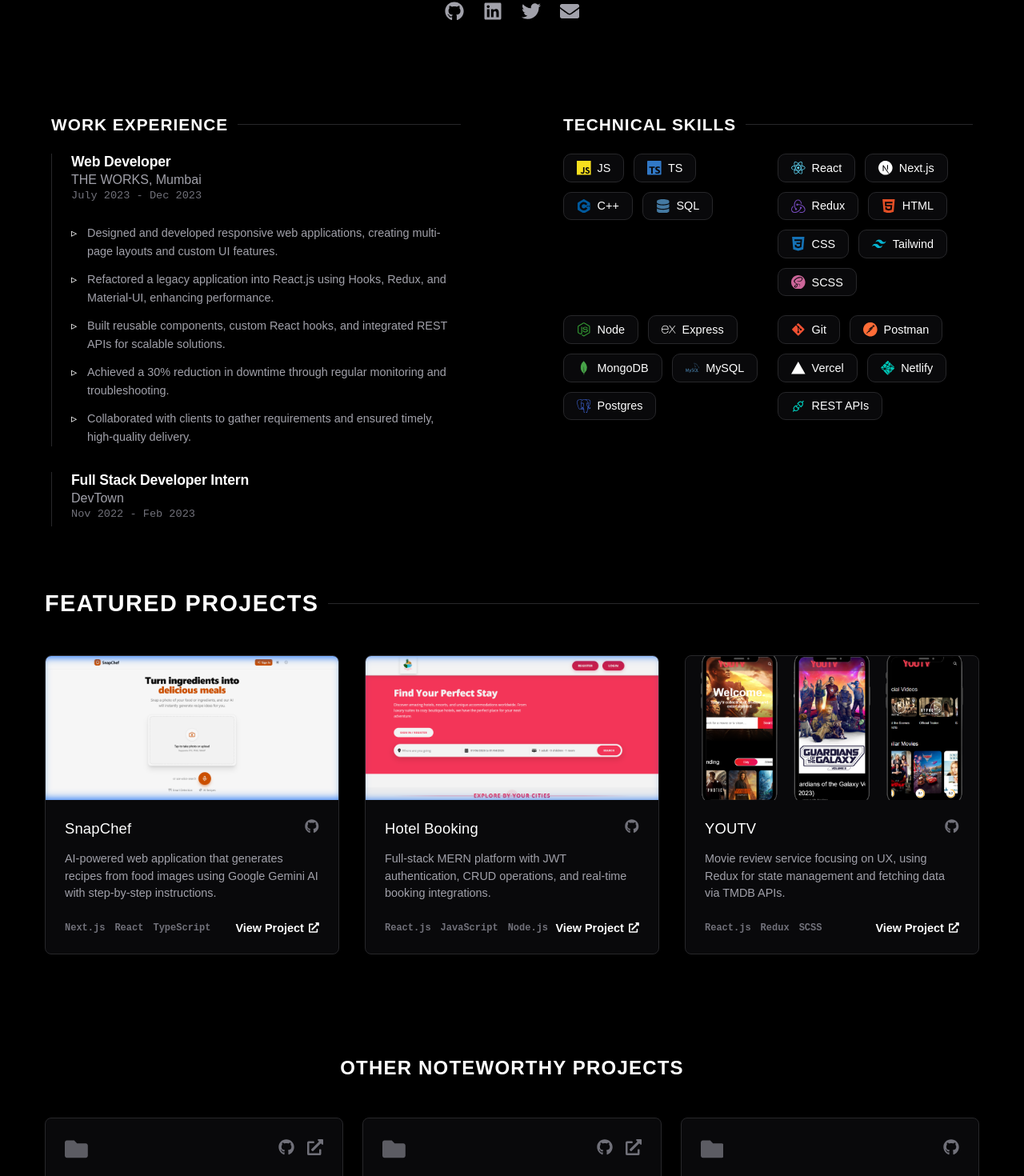
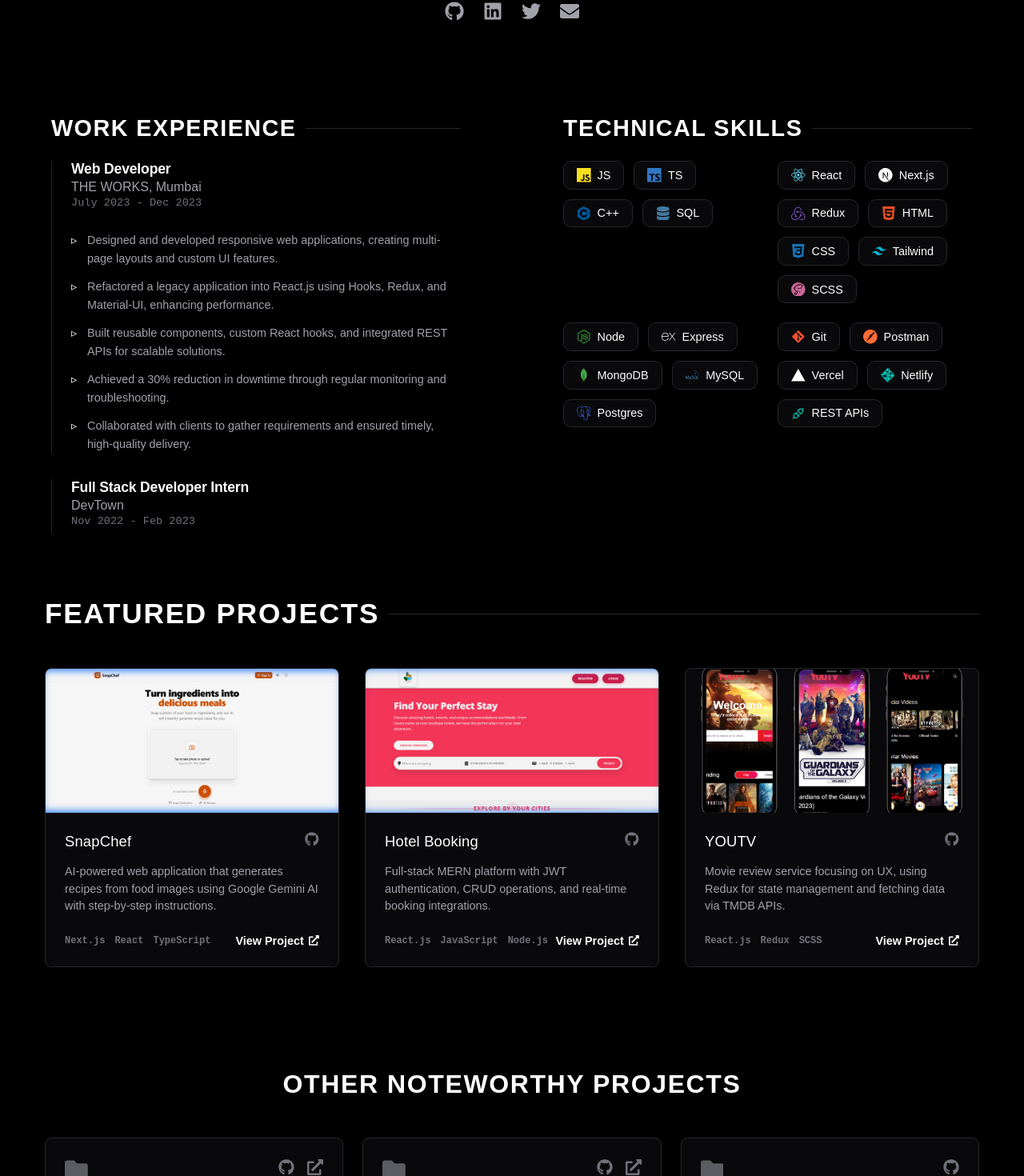
Before and after one commit to Aniket0723/aniket_protfolio, a React (Create React App) app: page / in a window 1280 px wide. Shown: the part 655-2125 px from the top of the page at 80% size. Built offline with nearby package versions, Linux system fonts and the light colour scheme.

Commit message:
Refine section title font sizes for better visibility

```diff
--- a/src/components/AboutMe.js
+++ b/src/components/AboutMe.js
@@ -40,7 +40,7 @@ const SectionHeader = styled.div`
 
 const SectionTitle = styled.h2`
   font-family: "Syne", sans-serif;
-  font-size: 1.3rem;
+  font-size: 1.8rem;
   font-weight: 800;
   margin-bottom: 1.5rem;
   display: flex;
@@ -186,7 +186,7 @@ const Column = styled.div`
 
 const TechnicalSkillsTitle = styled.h2`
   font-family: "Syne", sans-serif;
-  font-size: 1.3rem;
+  font-size: 1.8rem;
   font-weight: 800;
   margin-bottom: 1.5rem;
   display: flex;
--- a/src/components/Projects/MoreProjects.js
+++ b/src/components/Projects/MoreProjects.js
@@ -13,7 +13,7 @@ const StyledMoreProjectsSection = styled.section`
 
 const SectionTitle = styled.h3`
   font-family: "Syne", sans-serif;
-  font-size: 1.5rem;
+  font-size: 2rem;
   font-weight: 800;
   text-align: center;
   margin-bottom: 3rem;
--- a/src/components/Projects/Projects.js
+++ b/src/components/Projects/Projects.js
@@ -13,7 +13,7 @@ const StyledProjectsSection = styled.section`
 
 const SectionTitle = styled.h2`
   font-family: "Syne", sans-serif;
-  font-size: 1.8rem;
+  font-size: 2.2rem;
   font-weight: 800;
   margin-bottom: 3rem;
   display: flex;
```
